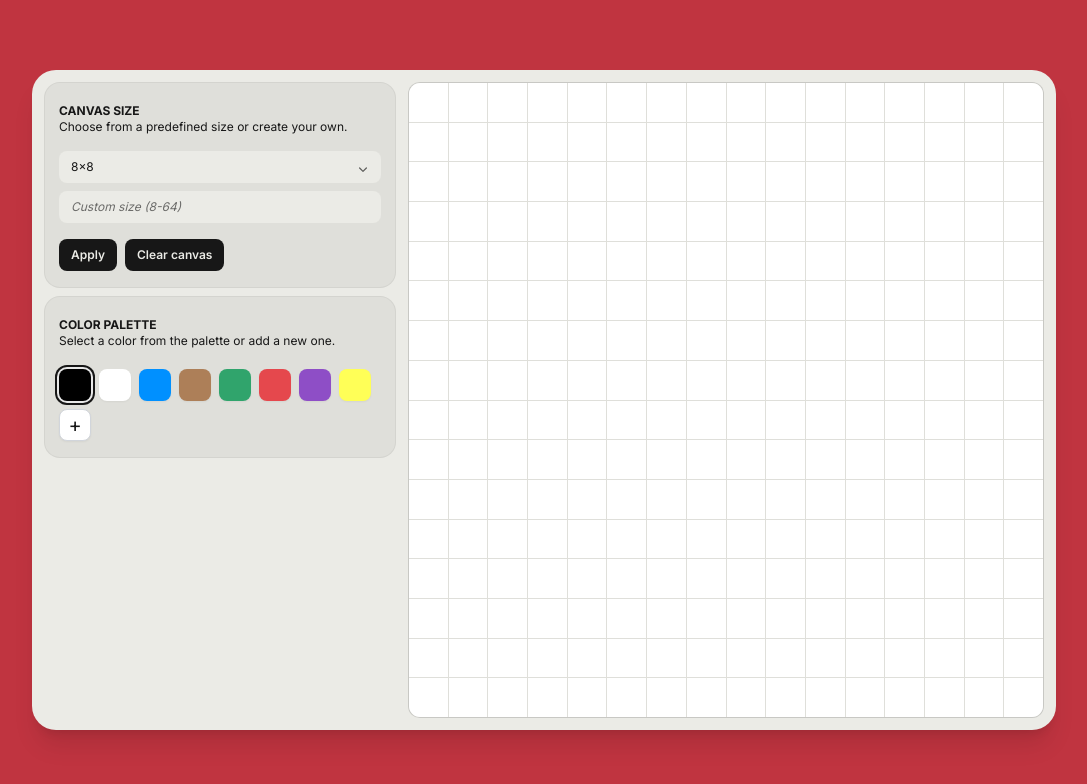
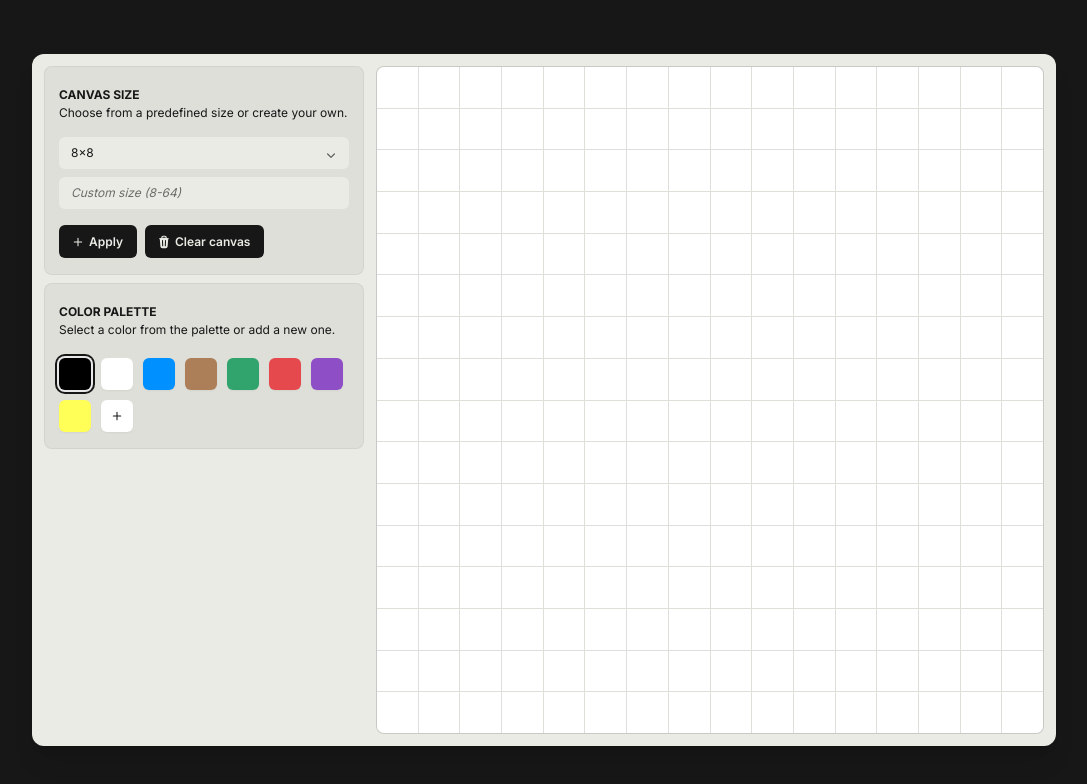
Before and after one commit to luxonauta/pixly, a Next.js app: page / in a window 1280 px wide. Shown: the top 784 px of the page, without its empty margins (96-1183 px from the left). Built offline with nearby package versions, Linux system fonts and the light colour scheme.

Commit message:
✨ Update UI components

```diff
--- a/src/app/layout.tsx
+++ b/src/app/layout.tsx
@@ -15,8 +15,8 @@ export const metadata: Metadata = {
 
 const RootLayout = ({ children }: Readonly<{ children: React.ReactNode }>) => (
   <html lang="en" className={inter.variable}>
-    <body className="flex min-h-[100vh] items-center justify-center bg-[#C03440] font-sans text-xs antialiased">
-      <main className="m-6 max-w-[calc(100%-1.5rem)] rounded-3xl bg-[#EBEBE6] p-3 text-[#171717] shadow-xl md:w-[64rem] lg:aspect-video">
+    <body className="flex min-h-[100vh] items-center justify-center bg-[#171717] font-sans text-xs antialiased">
+      <main className="m-6 max-w-[calc(100%-1.5rem)] rounded-xl bg-[#EBEBE6] p-3 text-[#171717] shadow-xl md:w-[64rem] lg:aspect-video">
         {children}
       </main>
     </body>
--- a/src/components/button.tsx
+++ b/src/components/button.tsx
@@ -3,22 +3,29 @@ import { cn } from "@/utils/cn";
 
 interface CustomButtonProps
   extends React.ButtonHTMLAttributes<HTMLButtonElement> {
+  icon?: React.ReactNode;
   label: string;
   className?: string;
 }
 
 export const CustomButton = ({
+  icon,
   label,
   className,
   ...props
 }: CustomButtonProps) => (
   <Button
     className={cn(
-      "inline-flex w-fit items-center gap-2 rounded-lg bg-[#171717] px-3 py-2 font-semibold text-[#EBEBE6] focus:outline-none data-[focus]:outline-1 data-[focus]:outline-[#DFDFDA]",
+      "inline-flex w-fit items-center gap-1 rounded-md bg-[#171717] px-3 py-2 font-semibold text-[#EBEBE6] focus:outline-none data-[focus]:outline-1 data-[focus]:outline-[#DFDFDA]",
+      "transition duration-100 ease-[cubic-bezier(.36,.66,.6,1)] will-change-auto active:scale-[.96] active:opacity-90",
+      {
+        "pr-3.5": icon
+      },
       className
     )}
     {...props}
   >
-    {label}
+    {icon}
+    <span className="mt-[.0625rem]">{label}</span>
   </Button>
 );
--- a/src/components/card.tsx
+++ b/src/components/card.tsx
@@ -5,10 +5,10 @@ interface CardProps {
 }
 
 export const Card = ({ title, description, children }: CardProps) => (
-  <div className="flex w-full flex-col gap-2 rounded-2xl border border-black/5 bg-[#DFDFDA] px-3.5 pb-4 pt-5">
+  <div className="flex w-full flex-col gap-2 rounded-lg border border-black/5 bg-[#DFDFDA] px-3.5 pb-4 pt-5">
     <div className="flex w-full flex-col">
       <h2 className="font-bold uppercase">{title}</h2>
-      {description && <p className="text-xs">{description}</p>}
+      {description && <p className="mt-[.125rem] text-xs">{description}</p>}
     </div>
     {children}
   </div>
--- a/src/components/dropdown-menu.tsx
+++ b/src/components/dropdown-menu.tsx
@@ -11,7 +11,7 @@ export const DropdownMenu = ({ trigger, children }: DropdownMenuProps) => (
     <MenuItems
       transition
       anchor="bottom start"
-      className="origin-top-right rounded-2xl border border-black/15 bg-[#EBEBE6] px-3.5 pb-4 pt-5 shadow-lg transition duration-100 ease-out [--anchor-gap:.75rem] focus:outline-none data-[closed]:scale-95 data-[closed]:opacity-0"
+      className="origin-top-right rounded-lg border border-black/15 bg-[#EBEBE6] px-3.5 pb-4 pt-5 shadow-lg transition duration-100 ease-out [--anchor-gap:.75rem] focus:outline-none data-[closed]:scale-95 data-[closed]:opacity-0"
     >
       {children}
     </MenuItems>
--- a/src/components/editor.tsx
+++ b/src/components/editor.tsx
@@ -8,6 +8,7 @@ import { ColorPicker } from "./color-picker";
 import { Grid } from "./grid";
 import { CustomInput } from "./input";
 import { CustomSelect } from "./select";
+import { PlusIcon, TrashIcon } from "@heroicons/react/20/solid";
 
 interface ColorItem {
   id: string;
@@ -140,7 +141,7 @@ export const Editor: React.FC = () => {
 
   return (
     <div className="flex w-full flex-col gap-3 md:flex-row">
-      <div className="flex w-[22rem] max-w-full flex-col gap-2">
+      <div className="flex w-80 max-w-full flex-col gap-2">
         <Card
           title="Canvas size"
           description="Choose from a predefined size or create your own."
@@ -163,11 +164,13 @@ export const Editor: React.FC = () => {
           />
           <div className="relative mt-2 flex gap-2">
             <CustomButton
+              icon={<PlusIcon className="h-3.5 w-3.5" strokeWidth={3} />}
               label="Apply"
               type="button"
               onClick={handleCustomGridSizeChange}
             />
             <CustomButton
+              icon={<TrashIcon className="h-3.5 w-3.5" strokeWidth={3} />}
               label="Clear canvas"
               type="button"
               onClick={handleClear}
@@ -178,7 +181,7 @@ export const Editor: React.FC = () => {
           title="Color palette"
           description="Select a color from the palette or add a new one."
         >
-          <div className="mt-3 flex flex-wrap gap-2">
+          <div className="mt-3 flex flex-wrap gap-2.5">
             {colors.map((color) => (
               <label key={color.id} className="relative">
                 <input
@@ -191,7 +194,7 @@ export const Editor: React.FC = () => {
                 />
                 <span
                   style={{ backgroundColor: color.value }}
-                  className={`block h-8 w-8 cursor-pointer rounded-lg border border-transparent shadow-sm transition-transform hover:scale-105 focus:outline-none active:scale-100 ${
+                  className={`block h-8 w-8 cursor-pointer rounded-md border border-transparent shadow-sm transition-transform hover:scale-105 focus:outline-none active:scale-100 ${
                     selectedColor === color.value &&
                     "border-black/20 ring-2 ring-[#171717] ring-offset-2 ring-offset-white/90"
                   }`}
@@ -200,8 +203,8 @@ export const Editor: React.FC = () => {
             ))}
             <ColorPicker
               trigger={
-                <div className="flex h-8 w-8 items-center justify-center rounded-lg border border-gray-300 bg-white text-xl shadow-sm transition-transform hover:scale-110 hover:bg-gray-50">
-                  +
+                <div className="flex h-8 w-8 cursor-pointer items-center justify-center rounded-md border border-transparent bg-white shadow-sm transition-transform hover:scale-105 focus:outline-none active:scale-100">
+                  <PlusIcon className="h-3.5 w-3.5" strokeWidth={3} />
                 </div>
               }
               onColorSelect={handleColorSelect}
--- a/src/components/grid.tsx
+++ b/src/components/grid.tsx
@@ -16,7 +16,7 @@ export const Grid: React.FC<EditorGridProps> = ({
   return (
     <div className="aspect-square w-full">
       <div
-        className="grid h-full w-full gap-px overflow-hidden rounded-xl border border-black/10 bg-[#DFDFDA]"
+        className="grid h-full w-full gap-px overflow-hidden rounded-lg border border-black/10 bg-[#DFDFDA]"
         style={{
           gridTemplateColumns: `repeat(${gridSize}, minmax(0, 1fr))`
         }}
--- a/src/components/input.tsx
+++ b/src/components/input.tsx
@@ -18,7 +18,7 @@ export const CustomInput = ({
       <Input
         {...props}
         className={cn(
-          "block w-full rounded-lg border-none bg-[#EBEBE6] px-3 py-2 placeholder:italic placeholder:text-[inherit] placeholder:opacity-60",
+          "block w-full rounded-md border-none bg-[#EBEBE6] px-3 py-2 placeholder:italic placeholder:text-[inherit] placeholder:opacity-60",
           "focus:outline-none data-[focus]:outline-2 data-[focus]:-outline-offset-2 data-[focus]:outline-black/25",
           className
         )}
--- a/src/components/select.tsx
+++ b/src/components/select.tsx
@@ -21,7 +21,7 @@ export const CustomSelect = ({
       <div className="relative">
         <Select
           className={cn(
-            "block w-full appearance-none rounded-lg border-none bg-[#EBEBE6] px-3 py-2",
+            "block w-full appearance-none rounded-md border-none bg-[#EBEBE6] px-3 py-2",
             "focus:outline-none data-[focus]:outline-2 data-[focus]:-outline-offset-2 data-[focus]:outline-black/25",
             "*:text-black"
           )}
```
